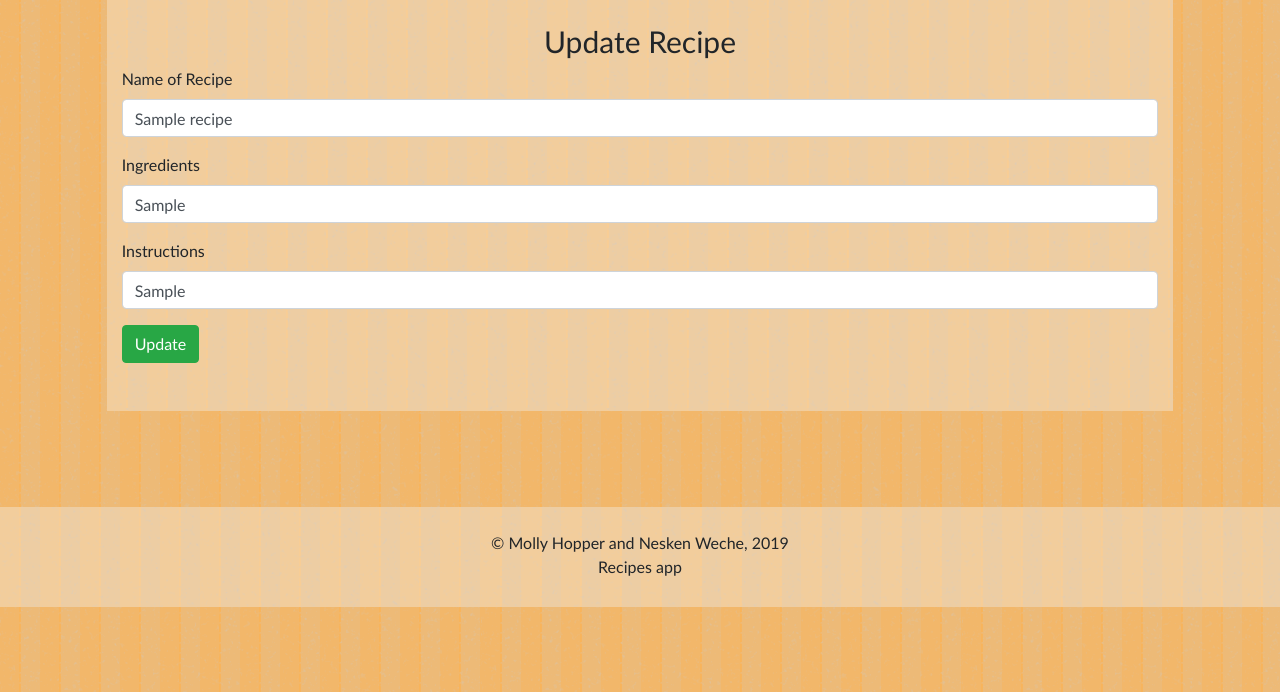
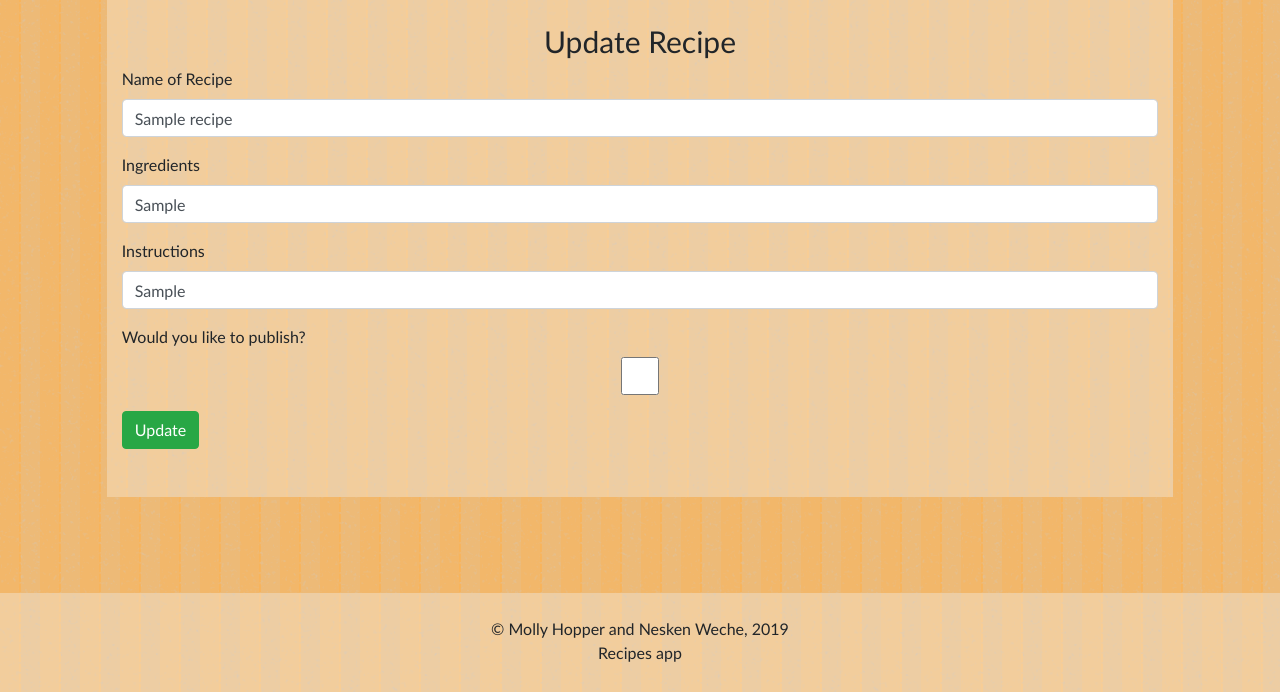
Before and after one commit to Nesken-weche/Blue_badge_project, a Django app: page /recipes/update/1 in a window 1280 px wide. Shown: the part 107-799 px from the top of the page. Run offline with Django 3.2, Linux system fonts and the light colour scheme; tables that the repository leaves empty hold one stand-in row (values such as "Sample post"); some libraries are stand-ins or nearby versions.

Commit message:
publish option works even in update recipe

```diff
--- a/blue_badge/Templates/allrecipes/updaterecipe.html
+++ b/blue_badge/Templates/allrecipes/updaterecipe.html
@@ -24,12 +24,10 @@
             <div>
                 <input type="hidden" name="id" value={{id}}>
             </div>
-            <!-- Uncomment below code when ready to make publishing option functional -->
-            <!-- <div class="form-group">
-                <label for="">Make public (optional)</label>
-                <input type="checkbox" class="publish">
-            </div> -->
-            <!-- <div class="form-group"> -->
+            <div class="form-group publish_q">
+                <label for="publish" class="publish_check">Would you like to publish?</label>
+                <input name="publish" type="checkbox" class="form-control publish_check" value=True>
+            </div>
             <form action="{% url 'updateRecipe' id %}" method="POST">
                 <input type="submit" class="btn btn-success form_submit" value="Update">
             </form>
--- a/blue_badge/allrecipes/views.py
+++ b/blue_badge/allrecipes/views.py
@@ -58,6 +58,10 @@ def update(request, id):
         my_recipe.name = request.POST["name"]
         my_recipe.ingredients = request.POST["ingredients"]
         my_recipe.instructions = request.POST["instructions"]
+        if 'publish' in request.POST:
+            my_recipe.publish = True
+        else:
+            my_recipe.publish = False
         my_recipe.save()
 
         return redirect('myRecipe')
@@ -67,12 +71,14 @@ def update(request, id):
         name = my_recipe.name
         ingredients = my_recipe.ingredients
         instructions = my_recipe.instructions
+        publish = my_recipe.publish
 
         context = {
             'name': name,
             'ingredients': ingredients,
             'instructions': instructions,
-            'id': id
+            'id': id,
+            'publish': publish
         }
         print(id)
         return render(request, 'allrecipes/updaterecipe.html', context=context)
```
